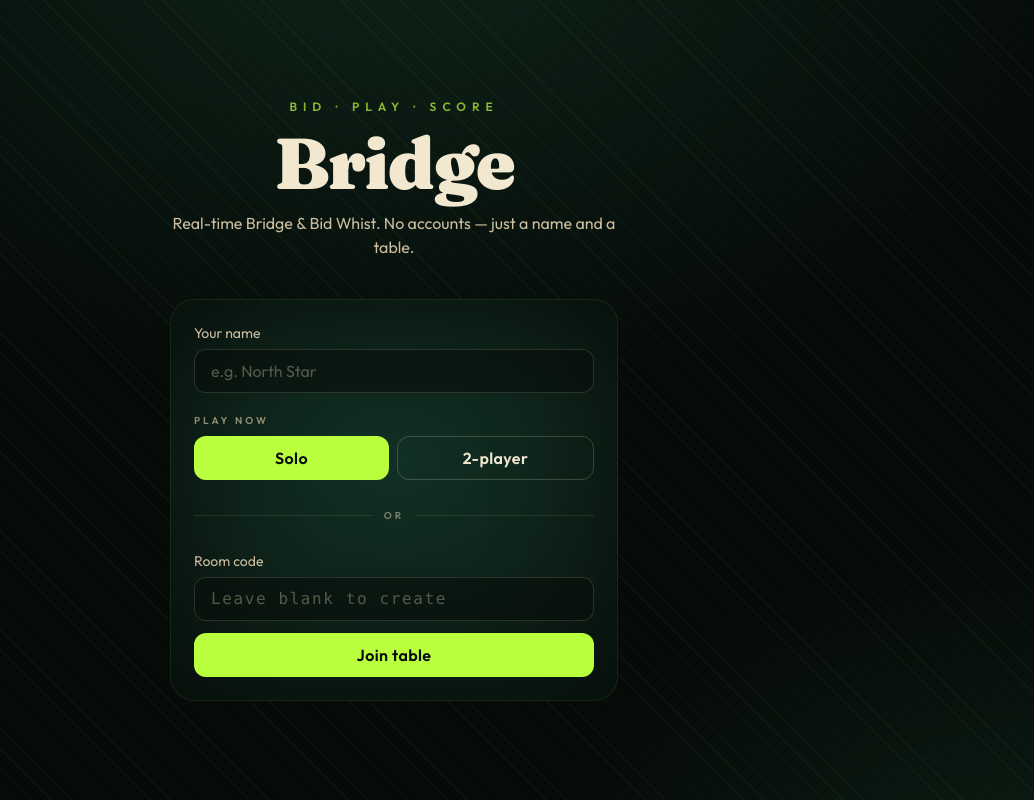
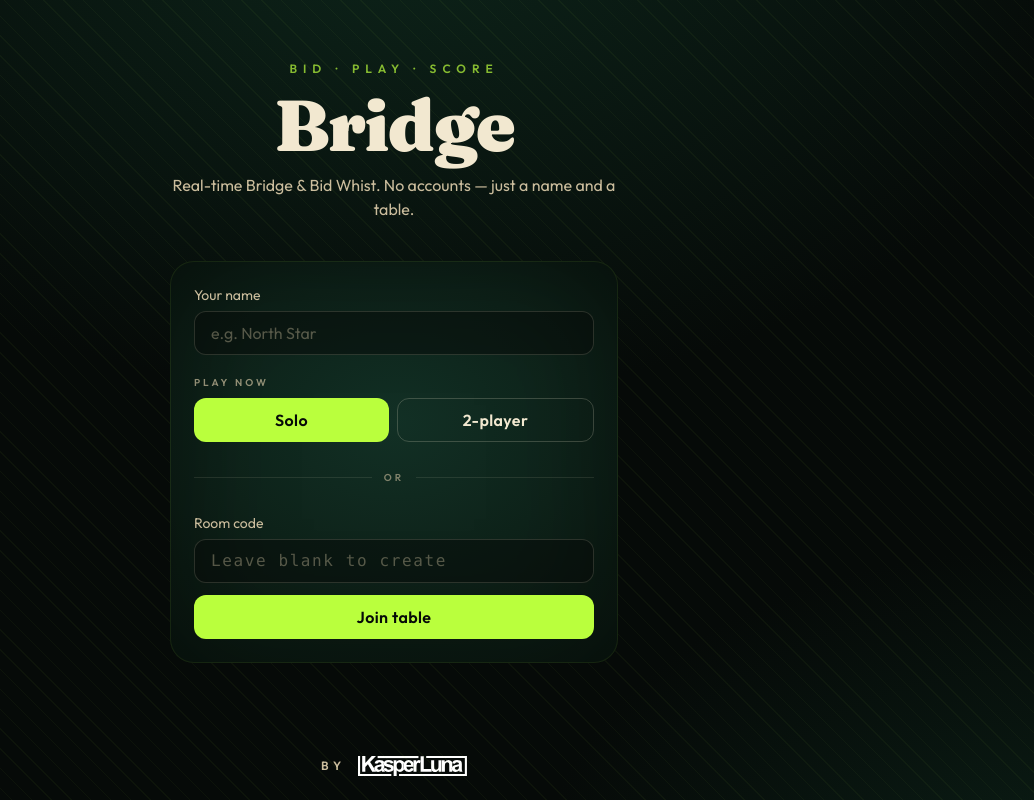
Before and after one commit to KasperLuna/bridge-reborn, a Next.js app: page / in a window 1280 px wide. Shown: the whole page, without its empty margins (246-1280 px from the left). Built offline with nearby package versions, Linux system fonts and the light colour scheme; no server answers; what pocketbase would draw is missing.

Commit message:
Add KasperLuna footer to home screen

```diff
--- a/src/app/page.tsx
+++ b/src/app/page.tsx
@@ -4,6 +4,7 @@ import { useEffect, useRef, useState } from "react";
 import { useRouter } from "next/navigation";
 
 import { Button } from "@/components/ui/Button";
+import { Footer } from "@/components/Footer";
 import { pb } from "@/lib/pb";
 import { rememberName, savedName } from "@/lib/remember-name";
 import type { Room } from "@/lib/types";
@@ -113,10 +114,11 @@ export default function Home() {
   }
 
   return (
-    <main className="relative grid min-h-dvh place-items-center overflow-hidden px-4">
+    <main className="relative flex min-h-dvh flex-col overflow-hidden px-4">
       <div className="pointer-events-none absolute inset-0 [background-image:repeating-linear-gradient(45deg,#baff3d_0_1px,transparent_1px_14px)] opacity-[0.04]" />
 
-      <div className="relative w-full max-w-md">
+      <div className="relative grid flex-1 place-items-center">
+        <div className="w-full max-w-md">
           <div className="mb-10 text-center">
             <p className="mb-3 text-xs font-semibold tracking-[0.5em] text-lime/70 uppercase">
               Bid · Play · Score
@@ -229,6 +231,9 @@ export default function Home() {
             </div>
           </form>
         </div>
+      </div>
+
+      <Footer />
     </main>
   );
 }
--- /dev/null
+++ b/src/components/Footer.tsx
@@ -0,0 +1,19 @@
+import { KasperLunaLogo } from "@/components/KasperLunaLogo";
+
+export function Footer() {
+  return (
+    <footer className="flex flex-col items-center justify-center gap-2 pb-6 pt-8">
+      <a
+        href="https://kasperluna.com"
+        target="_blank"
+        rel="noopener noreferrer"
+        className="flex items-center gap-3 text-cream-dim transition-opacity hover:opacity-80"
+      >
+        <span className="text-xs font-semibold tracking-[0.4em] uppercase">
+          by
+        </span>
+        <KasperLunaLogo className="h-5 w-auto fill-white" />
+      </a>
+    </footer>
+  );
+}
--- /dev/null
+++ b/src/components/KasperLunaLogo.tsx
@@ -0,0 +1,53 @@
+import type { SVGProps } from "react";
+
+export const KasperLunaLogo = (props: SVGProps<SVGSVGElement>) => (
+  <svg
+    xmlns="http://www.w3.org/2000/svg"
+    viewBox="0 0 1144 210.02"
+    {...props}
+  >
+    <path
+      d="M206.36,178.87h-43L118.09,101.6l-27,27.52v49.75H57.89V14.23H91.13V87.34l67.16-73.11H203L141,78.35l44.1,67.83v.12q0,15.27,10.62,25.27a33.63,33.63,0,0,0,10.16,6.57Z"
+      transform="translate(-14 -14.23)"
+    />
+    <path
+      d="M292.15,166a45.68,45.68,0,0,1-11.84-21.18l9.6-1.46c0-1.19,0-2.43,0-3.71l.25-27.73a31.29,31.29,0,0,1-5.45-18.43,33,33,0,0,1,3.13-14.4A22.72,22.72,0,0,0,286,74.59q-4.22-7.7-14.54-12.69T240,56.9q-23.25,0-35,8.31T188.36,90.82L217,96q2.92-8.31,7.64-11.63t13.14-3.31q12.47,0,16.95,3.87t4.5,13V101q-8.54,3.6-30.66,7.75-16.41,3.15-25.1,7.35a31.54,31.54,0,0,0-13.54,12.13,33.92,33.92,0,0,0-4.83,17.91v.12q0,15.27,10.62,25.27a33.63,33.63,0,0,0,10.16,6.57,48.22,48.22,0,0,0,18.87,3.42,49.54,49.54,0,0,0,19.65-3.93,56.9,56.9,0,0,0,17.3-11.79c.22.6.59,1.83,1.12,3.7q1.8,6.18,3,9.33h31.22A72.57,72.57,0,0,1,292.15,166Zm-32.92-38.14q0,11.34-1.24,15.39a19.81,19.81,0,0,1-7.52,10.44,27.38,27.38,0,0,1-16.29,5.62,17.27,17.27,0,0,1-12.58-4.83A15.5,15.5,0,0,1,216.66,143q0-6.73,6.18-11.12,4-2.68,17.18-5.5a196.73,196.73,0,0,0,19.21-4.83Z"
+      transform="translate(-14 -14.23)"
+    />
+    <path
+      d="M388.55,126.67v29.61A40.25,40.25,0,0,1,378,169.77q-13.71,11.79-40.54,11.79-24.37,0-38.58-9.88a47.93,47.93,0,0,1-6.75-5.66,45.68,45.68,0,0,1-11.84-21.18l9.6-1.46L312,140q2,9.21,8.2,14t17.3,4.77q12.24,0,18.41-4.49a10,10,0,0,0,4.16-8.42,8.26,8.26,0,0,0-2.25-5.95q-2.35-2.25-10.55-4.16-38.19-8.42-48.41-15.38a33.64,33.64,0,0,1-8.7-8.42,31.29,31.29,0,0,1-5.45-18.43,33,33,0,0,1,3.13-14.4,35.6,35.6,0,0,1,9.11-11.65q12.24-10.56,38-10.56,24.48,0,36.39,8t16.4,23.58L357.92,94a18.46,18.46,0,0,0-7.25-10.67q-5.34-3.71-15.22-3.7-12.46,0-17.85,3.48a7.48,7.48,0,0,0-3.6,6.4,7,7,0,0,0,3.15,5.73q4.26,3.15,29.48,8.87t35.21,14A26.78,26.78,0,0,1,388.55,126.67Z"
+      transform="translate(-14 -14.23)"
+    />
+    <path
+      d="M498.31,85.16a50.83,50.83,0,0,0-7.9-12Q475.92,56.9,455.14,56.9a42.75,42.75,0,0,0-21.67,5.62A44,44,0,0,0,418,77.12V59.6H388.55V224.24H420.1V164.15Q429,173.71,437,177.63a40.18,40.18,0,0,0,17.91,3.93q20.77,0,35.37-16.56a51,51,0,0,0,7.63-11.52q-7.1-14.1-7.09-33.35Q490.83,99.55,498.31,85.16ZM465.48,147.7q-7.31,8.82-18.31,8.82-11.46,0-19.43-9.6t-8-29.71q0-17.52,7.63-26.45a24.23,24.23,0,0,1,19.21-8.93q11.11,0,18.64,9.1t7.53,27.85Q472.78,138.89,465.48,147.7Z"
+      transform="translate(-14 -14.23)"
+    />
+    <path
+      d="M596.71,90.05a51.51,51.51,0,0,0-9.19-15.57q-15.37-17.58-42-17.58-23.7,0-39.19,16.79a52,52,0,0,0-8,11.47q-7.49,14.39-7.48,35,0,19.25,7.09,33.35a54.76,54.76,0,0,0,4.7,7.75q14.94,20.34,46,20.33,19.65,0,32.73-9A48.37,48.37,0,0,0,596.71,155v-9.46l-27.6-4.64q-2.6,9-7.64,13A19.3,19.3,0,0,1,549,158a23.87,23.87,0,0,1-18.19-7.81q-7.3-7.8-7.64-21.84h73.54Zm-73,19q-.12-12.92,6.62-20.44a22.78,22.78,0,0,1,33.47-.39q6.74,7.14,7.07,20.83Z"
+      transform="translate(-14 -14.23)"
+    />
+    <path
+      d="M671.59,61.54v8L664.2,90.37q-8-5.16-14.82-5.17a17.53,17.53,0,0,0-11.23,3.65q-4.6,3.66-7.25,13.2t-2.64,40v36.84H596.71V59.6H626v17q7.51-12,13.53-15.84A24.93,24.93,0,0,1,653.2,56.9,39.33,39.33,0,0,1,671.59,61.54Z"
+      transform="translate(-14 -14.23)"
+    />
+    <path
+      d="M787.48,163.48v15.39H671.59V15.58h33.24V151.13h78.64a43.7,43.7,0,0,0,3,10.33C786.8,162.15,787.13,162.82,787.48,163.48Z"
+      transform="translate(-14 -14.23)"
+    />
+    <path
+      d="M890.71,59.6V178.87H861.4V161a46.05,46.05,0,0,1-17.13,15.05,48,48,0,0,1-22.4,5.5,43.82,43.82,0,0,1-21.57-5.28,31.18,31.18,0,0,1-12.82-12.8c-.35-.66-.68-1.33-1-2a43.7,43.7,0,0,1-3-10.33,91.09,91.09,0,0,1-1.25-16.06V59.6h31.56v54.8q0,25.17,1.74,30.83a16.78,16.78,0,0,0,6.35,9,19.55,19.55,0,0,0,11.68,3.31A24.78,24.78,0,0,0,848,153.09a22.49,22.49,0,0,0,8.76-11q2.37-6.57,2.36-32.18V59.6Z"
+      transform="translate(-14 -14.23)"
+    />
+    <path
+      d="M1003.82,104.75q0-8-.59-13.84l-.52-.09c.12-.42.24-.84.37-1.26a53,53,0,0,0-1-6,34.85,34.85,0,0,0-6.17-13.25q-4.44-5.83-13.09-9.6a47.27,47.27,0,0,0-19.09-3.77q-23.7,0-39.3,20.22V59.6H895.1V178.87h31.56v-54q0-20,2.42-27.4A22.63,22.63,0,0,1,938,85.54a25.37,25.37,0,0,1,14.72-4.49,18.86,18.86,0,0,1,10.95,3.14A17.58,17.58,0,0,1,970.24,93q2,5.67,2,25v60.87h31.56V163.73a34.49,34.49,0,0,1-4.37-17.43,34,34,0,0,1,4.37-17.24Z"
+      transform="translate(-14 -14.23)"
+    />
+    <path
+      d="M1105.75,162.86q-1.51-7.47-1.52-23.19l.34-36.83q0-20.57-4.21-28.25T1085.81,61.9q-10.33-5-31.44-5-23.25,0-35,8.31-11.36,8-16.25,24.35c-.13.42-.25.84-.37,1.26l.52.09L1031.35,96q2.91-8.31,7.63-11.63t13.14-3.31q12.47,0,17,3.87t4.49,13V101q-8.53,3.6-30.66,7.75-16.4,3.15-25.1,7.35a31.57,31.57,0,0,0-13.53,12.13c-.16.26-.31.52-.46.79a34,34,0,0,0-4.37,17.24,34.49,34.49,0,0,0,4.37,17.43,33.91,33.91,0,0,0,6.24,7.84q10.62,10,29,10a49.54,49.54,0,0,0,19.65-3.93A56.86,56.86,0,0,0,1076,165.84c.23.6.6,1.83,1.13,3.7q1.78,6.18,3,9.33h31.22A67.68,67.68,0,0,1,1105.75,162.86Zm-32.18-35q0,11.34-1.23,15.39a19.78,19.78,0,0,1-7.53,10.44,27.33,27.33,0,0,1-16.28,5.62A17.27,17.27,0,0,1,1036,154.5,15.5,15.5,0,0,1,1031,143q0-6.73,6.18-11.12,4-2.68,17.18-5.5a195.59,195.59,0,0,0,19.2-4.83Z"
+      transform="translate(-14 -14.23)"
+    />
+    <rect x="205.98" y="0.02" width="429.02" height="22" />
+    <polygon points="1144 0.02 1144 210.02 431.02 210.02 431.02 188.02 1122 188.02 1122 22.02 716.03 22.02 716.03 0.02 1144 0.02" />
+    <polygon points="350.02 188.02 350.02 210.02 0 210.02 0 0.02 22 0.02 22 188.02 350.02 188.02" />
+  </svg>
+);
```
Lines whose indentation alone changed are shown as unchanged.
